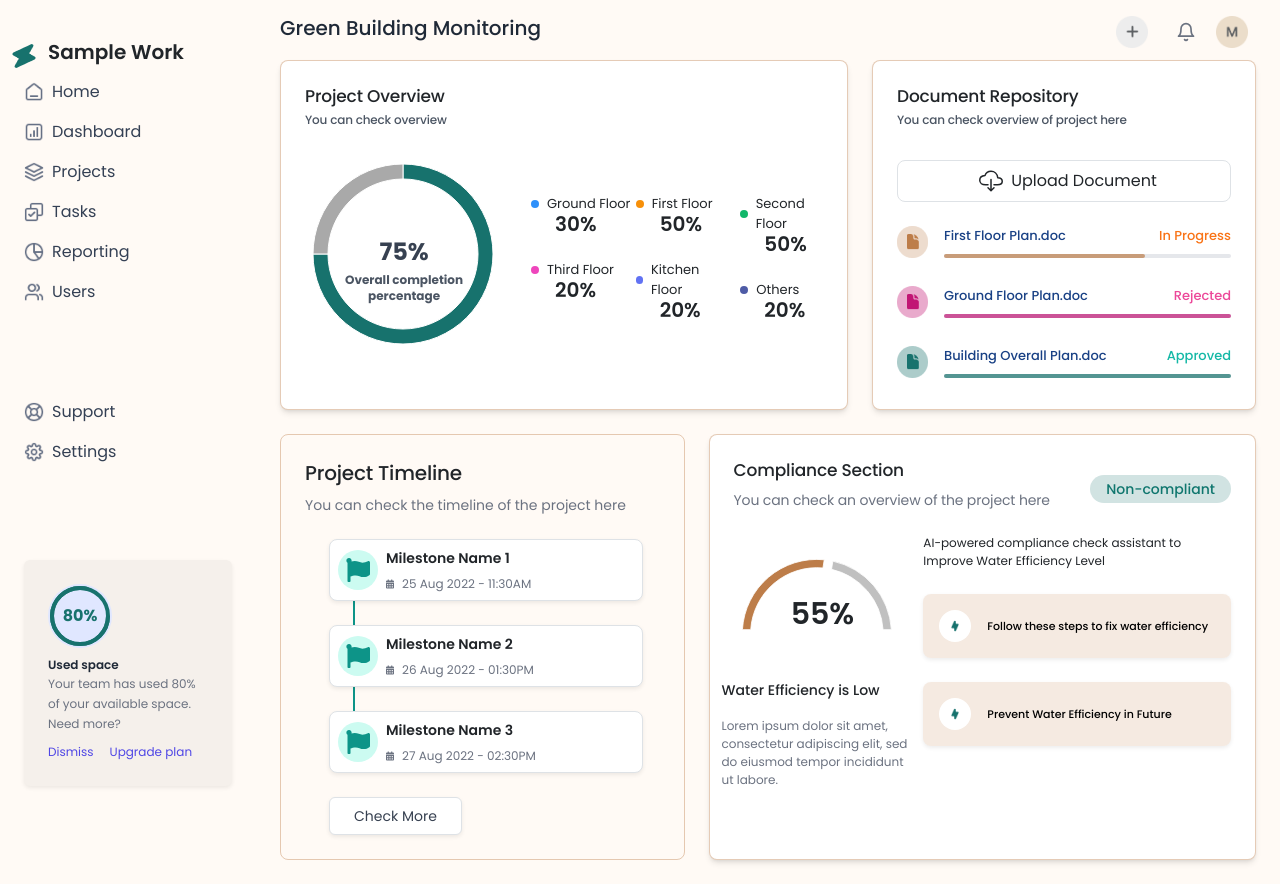
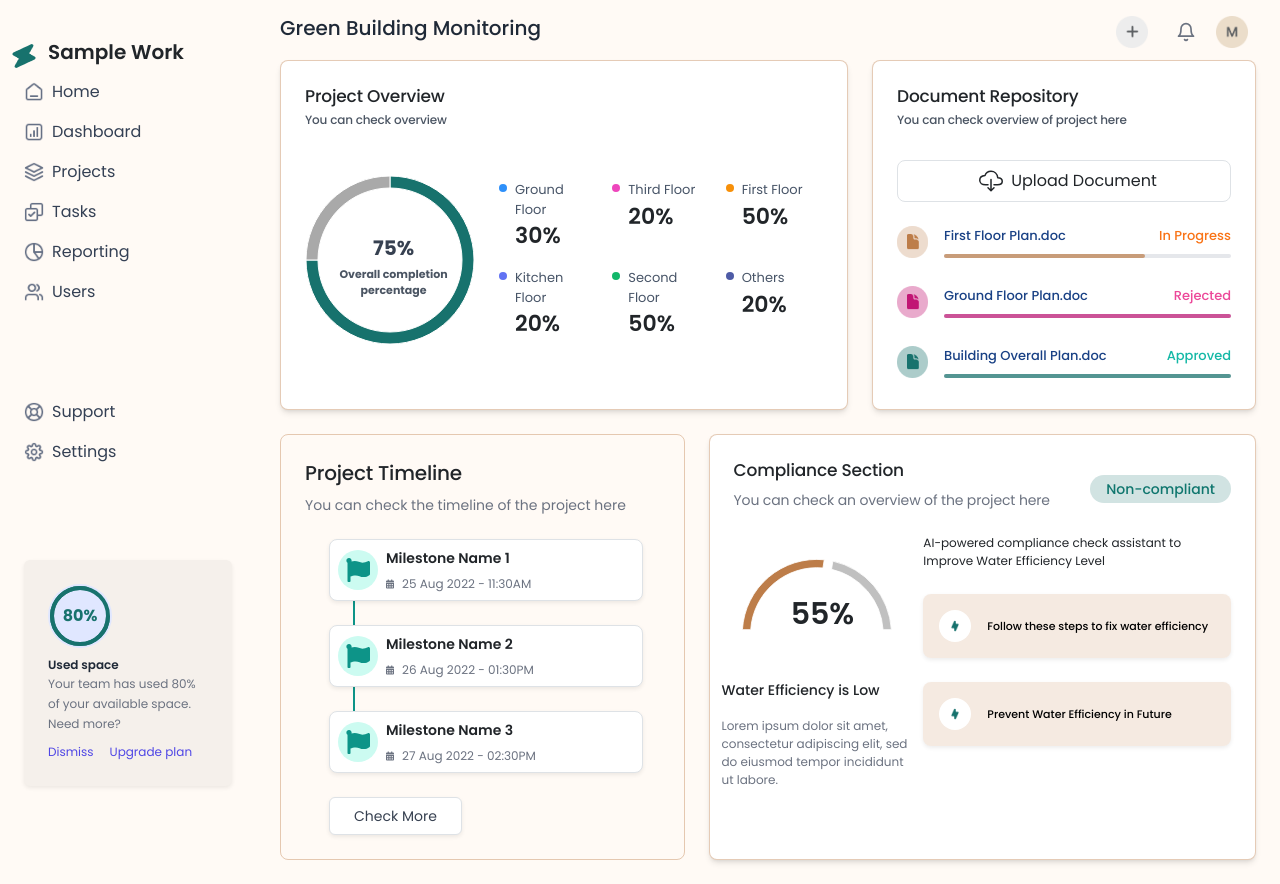
Before and after one commit to HeyAryan27/Project, a React (Vite) app: page / in a window 1280 px wide. Built offline with nearby package versions, Linux system fonts and the light colour scheme.

Commit message:
layout fix

```diff
--- a/src/components/Project.jsx
+++ b/src/components/Project.jsx
@@ -9,13 +9,16 @@ const MyTeams = () => {
 
   const dataForPie = [
     { name: "Progress", value: data.progress },
-    { name: "Remaining", value: 100 - data.progress }
+    { name: "Remaining", value: 100 - data.progress },
   ];
 
   return (
-    <div className="col-span-1 w-full  bg-white p-4 sm:p-6 rounded-lg shadow-md border-[1px]  lg:h-[350px] lg:w-full " style={{ borderColor: 'rgba(189, 125, 73, 0.4)' }}>
+    <div
+      className="col-span-1 w-full  bg-white p-4 sm:p-6 rounded-lg shadow-md border-[1px]  lg:h-[350px] lg:w-full "
+      style={{ borderColor: "rgba(189, 125, 73, 0.4)" }}
+    >
       <div className="flex justify-between items-center mb-4">
-      <h2 className="font-inter text-[17px] font-medium leading-[23px] tracking-[-0.01em] text-left">
+        <h2 className="font-inter text-[17px] font-medium leading-[23px] tracking-[-0.01em] text-left items-center">
           Project Overview
           <p className="text-xs font-inter text-gray-600 mt-1 sm:mt-2">
             You can check overview
@@ -23,15 +26,16 @@ const MyTeams = () => {
         </h2>
       </div>
 
-      <div className="relative font-inter flex flex-col lg:flex-row items-center lg:flex-start lg:h-full xl:ml-2   2xl:ml-20">
-        <div className="flex font-inter justify-center lg:justify-start">
-          <PieChart className="lg:mb-28" width={180} height={250}>
+      <div className=" font-inter flex flex-col gap-4 lg:flex-row items-center lg:flex-start justify-around">
+        <div className="relative">
+          <div>
+            <PieChart width={170} height={200}>
               <Pie
                 data={dataForPie}
                 cx="50%"
                 cy="50%"
-              innerRadius={75}
-              outerRadius={90}
+                innerRadius={72}
+                outerRadius={84}
                 fill="#17726D"
                 paddingAngle={0}
                 dataKey="value"
@@ -41,7 +45,13 @@ const MyTeams = () => {
                 {dataForPie.map((entry, index) => (
                   <Cell
                     key={`cell-${index}`}
-                  fill={index === 0 ? "#17726D" : index === 1 ? "#a9a9a9" : COLORS[index]}
+                    fill={
+                      index === 0
+                        ? "#17726D"
+                        : index === 1
+                        ? "#a9a9a9"
+                        : COLORS[index]
+                    }
                   />
                 ))}
               </Pie>
@@ -49,62 +59,134 @@ const MyTeams = () => {
             </PieChart>
           </div>
 
-        <div className="absolute font-inter top-[10vh] mt-10 sm:mt-10 md:mt-10   lg:-mt-1 lg:left-8   text-center lg:text-left ">
-          <span className="text-xl sm:text-2xl font-bold text-gray-700">
+          <div className="absolute font-inter right-[25px] top-[50px] mt-4 sm:mt-10 md:mt-4   lg:-mt-1 lg:left-8   text-center lg:text-left ">
+            <span className="text-xl sm:text-xl font-bold text-gray-700">
               {data.progress}%
-            <p className="text-xs font-inter text-gray-600 mt-1 sm:mt-2 ">
-              Overall completion  <br></br>percentage
+              <p
+                style={{ fontSize: "11px" }}
+                className="text-xs font-inter text-gray-600 mt-1 sm:mt-2 "
+              >
+                Overall completion <br></br>percentage
               </p>
             </span>
           </div>
+        </div>
 
-        <div  className="  ml-6 grid grid-cols-1 lg:grid-cols-3 lg:mt-16 gap-2 lg:w-auto lg:h-full lg:justify-between   2xl:ml-44">
-          <ul className="text-sm ml-2 " style={{padding: "6px"}}>
-            <li style={{width: "130%"}}  className="flex items-center -mt-1">
-              <span  className="w-2 h-2 font-inter rounded-full bg-[#2E90FA] mr-2 flex items-center justify-center"></span>
-              <span className="font-inter" style={{fontSize: "13px"}}>Ground Floor </span>
-
-            </li>
-            <span style={{fontSize: "20px", fontWeight: 600}} className="ml-6">{data.attendance.details.InOffice}%</span>
-            <li style={{width: "120%"}}  className="flex items-center mt-4">
-              <span className="w-2 h-2 font-inter rounded-full bg-[#EE46BC] mr-2 flex items-center justify-center"></span>
-
-              <span style={{fontSize: "13px"}}>Third Floor  </span>
-
-            </li> <span style={{fontSize: "20px", fontWeight: 600}}  className="ml-6 ">{data.attendance.details.Halfday}%</span>
-
-          </ul>
-
-          <ul className="text-sm ml-2 font-inter" style={{padding: "6px"}}>
-            <li style={{width: "120%"}}  className="flex items-center -mt-1">
-              <span className="w-2 h-2 font-inter rounded-full bg-[#F79009] mr-2 flex items-center justify-center"></span>
-
-              <span style={{fontSize: "13px"}}>First Floor  </span>
-            </li>
-            <span style={{fontSize: "20px", fontWeight: 600}} className="ml-6">{data.attendance.details.Workfromhome}%</span>
-            <li style={{width: "120%"}}  className="flex items-center mt-4">
-              <span className="w-2 h-2 rounded-full bg-[#6172F3] mr-2 flex items-center justify-center"></span>
-
-              <span className="font-inter" style={{fontSize: "13px"}}>Kitchen Floor  </span>
-
-            </li>
-            <span style={{fontSize: "20px", fontWeight: 600}} className="ml-6">{data.attendance.details.Onleave}%</span>
-          </ul>
-
-          <ul className="text-sm ml-2" style={{padding: "6px"}}>
-            <li style={{width: "120%"}} className="flex items-center -mt-1">
-              <span className="w-2 h-2 font-inter rounded-full bg-[#12B76A] mr-2 flex items-center justify-center"></span>
-
-              <span className="font-inter" style={{fontSize: "13px"}}>Second Floor </span>
-            </li>
-            <span style={{fontSize: "20px", fontWeight: 600}} className="ml-6">{data.attendance.details.Workfromhome}%</span>
-            <li style={{width: "120%"}} className="flex items-center mt-4">
-              <span className="w-2 h-2 font-inter rounded-full bg-[#4E5BA6] mr-2 flex items-center justify-center"></span>
-
-              <span style={{fontSize: "13px"}}>Others  </span>
-            </li>
-            <span style={{fontSize: "20px", fontWeight: 600}} className="ml-6">{data.attendance.details.Onleave}%</span>
-          </ul>
+        <div className=" grid grid-cols-1 lg:grid-cols-3 gap-[16px] lg:w-auto lg:justify-between">
+          <div className="flex flex-row gap-2">
+            <div>
+              <div className="font-inter w-[8px] h-[8px] mt-[4px] rounded-lg bg-[#2E90FA]"></div>
+            </div>
+            <div className=" flex flex-column align-left justify-start">
+              <div
+                className="font-inter"
+                style={{ fontSize: "13px", color: "#475467" }}
+              >
+                Ground Floor{" "}
+              </div>
+              <div
+                className="font-inter"
+                style={{ fontSize: "22px", fontWeight: 600 }}
+              >
+                {data.attendance.details.InOffice}%
+              </div>
+            </div>
+          </div>
+          <div className="flex flex-row gap-2">
+            <div>
+              <div className="font-inter w-[8px] h-[8px] mt-[4px] rounded-lg bg-[#EE46BC]"></div>
+            </div>
+            <div className=" flex flex-column align-left justify-start">
+              <div
+                className="font-inter"
+                style={{ fontSize: "13px", color: "#475467" }}
+              >
+                Third Floor{" "}
+              </div>
+              <div
+                className="font-inter"
+                style={{ fontSize: "22px", fontWeight: 600 }}
+              >
+                {data.attendance.details.Halfday}%
+              </div>
+            </div>
+          </div>
+          <div className="flex flex-row gap-2">
+            <div>
+              <div className="font-inter w-[8px] h-[8px] mt-[4px] rounded-lg bg-[#F79009]"></div>
+            </div>
+            <div className=" flex flex-column align-left justify-start">
+              <div
+                className="font-inter"
+                style={{ fontSize: "13px", color: "#475467" }}
+              >
+                First Floor{" "}
+              </div>
+              <div
+                className="font-inter"
+                style={{ fontSize: "22px", fontWeight: 600 }}
+              >
+                {data.attendance.details.Workfromhome}%
+              </div>
+            </div>
+          </div>
+          <div className="flex flex-row gap-2">
+            <div>
+              <div className="font-inter w-[8px] h-[8px] mt-[4px] rounded-lg bg-[#6172F3]"></div>
+            </div>
+            <div className=" flex flex-column align-left justify-start">
+              <div
+                className="font-inter"
+                style={{ fontSize: "13px", color: "#475467" }}
+              >
+                Kitchen Floor{" "}
+              </div>
+              <div
+                className="font-inter"
+                style={{ fontSize: "22px", fontWeight: 600 }}
+              >
+                {data.attendance.details.Onleave}%
+              </div>
+            </div>
+          </div>
+          <div className="flex flex-row gap-2">
+            <div>
+              <div className="font-inter w-[8px] h-[8px] mt-[4px] rounded-lg bg-[#12B76A]"></div>
+            </div>
+            <div className=" flex flex-column align-left justify-start">
+              <div
+                className="font-inter"
+                style={{ fontSize: "13px", color: "#475467" }}
+              >
+                Second Floor{" "}
+              </div>
+              <div
+                className="font-inter"
+                style={{ fontSize: "22px", fontWeight: 600 }}
+              >
+                {data.attendance.details.Workfromhome}%
+              </div>
+            </div>
+          </div>
+          <div className="flex flex-row gap-2">
+            <div>
+              <div className="font-inter w-[8px] h-[8px] mt-[4px] rounded-lg bg-[#4E5BA6]"></div>
+            </div>
+            <div className=" flex flex-column align-left justify-start">
+              <div
+                className="font-inter"
+                style={{ fontSize: "13px", color: "#475467" }}
+              >
+                Others{" "}
+              </div>
+              <div
+                className="font-inter"
+                style={{ fontSize: "22px", fontWeight: 600 }}
+              >
+                {data.attendance.details.Onleave}%
+              </div>
+            </div>
+          </div>
         </div>
       </div>
     </div>
```
Lines whose indentation alone changed are shown as unchanged.
